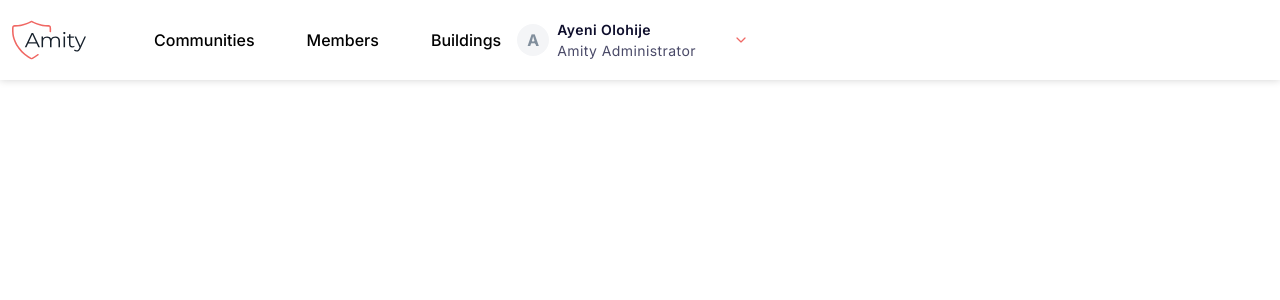
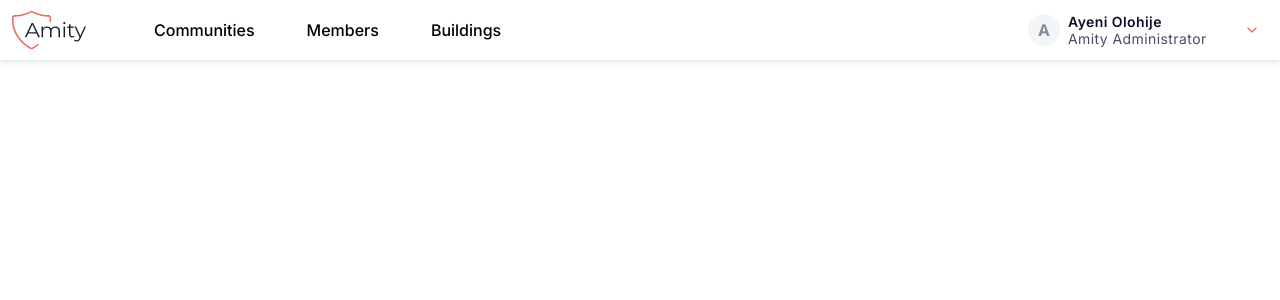
Before and after one commit to yuliapakhachuk/Amity-angular, an Angular app: page / in a window 1280 px wide. Shown: the top 300 px of the page. Built offline with nearby package versions, Linux system fonts and the light colour scheme.

Commit message:
fixed user-profile onOpen

```diff
--- a/src/app/header/header.component.scss
+++ b/src/app/header/header.component.scss
@@ -1,16 +1,16 @@
 .header {
     width: 100vw;
     box-shadow: 0px 0px 8px 0px rgba(0, 0, 0, 0.18);
-    position: relative;
 
     .container {
         display: flex;
         align-items: center;
+        position: relative;
     }
 
     &_logo {
-        padding-top: 20px;
-        padding-bottom: 20px;
+        padding-top: 8px;
+        padding-bottom: 8px;
 
         margin-right: 60px;
 
@@ -20,7 +20,12 @@
             height: 100%;
         }
     }
-    &_navigation__list {
+
+    &_navigation {
+        margin-right: auto;
+
+        &__list {
+
             display: flex;
 
             li {
@@ -38,3 +43,4 @@
             }
         }
     }
+}
--- a/src/app/user-avatar/user-avatar.component.scss
+++ b/src/app/user-avatar/user-avatar.component.scss
@@ -1,7 +1,7 @@
 @import "../../styles/components/typography";
 
 .user-avatar {
-    padding: 16px 8px;
+    padding: 12px 8px 12px;
     width: 248px;
 
     &_short-info {
@@ -88,6 +88,7 @@
 .fullInformation {
     position: absolute;
     top: 0;
+    transform: translateX(-100%);
     background-color: #ffffff;
 
     border-radius: 4px;
--- a/src/styles/base/_reset.scss
+++ b/src/styles/base/_reset.scss
@@ -27,7 +27,6 @@
     4. Improve text rendering
   */
   body {
-    line-height: 1.5;
     -webkit-font-smoothing: antialiased;
     font-family: 'Inter', sans-serif;
   }
```
Lines whose indentation alone changed are shown as unchanged.
